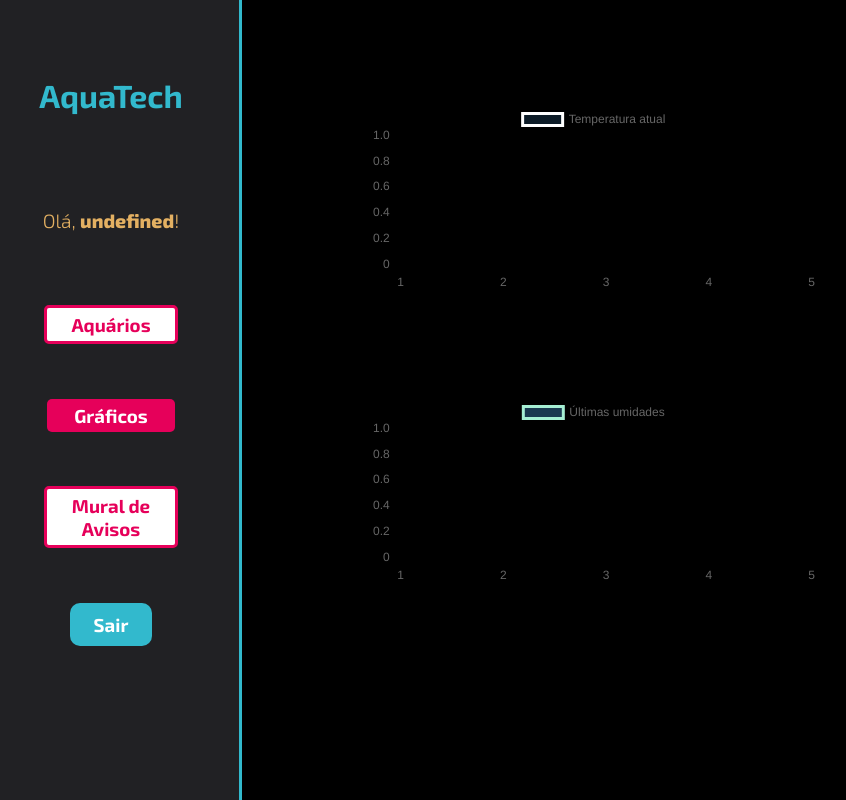
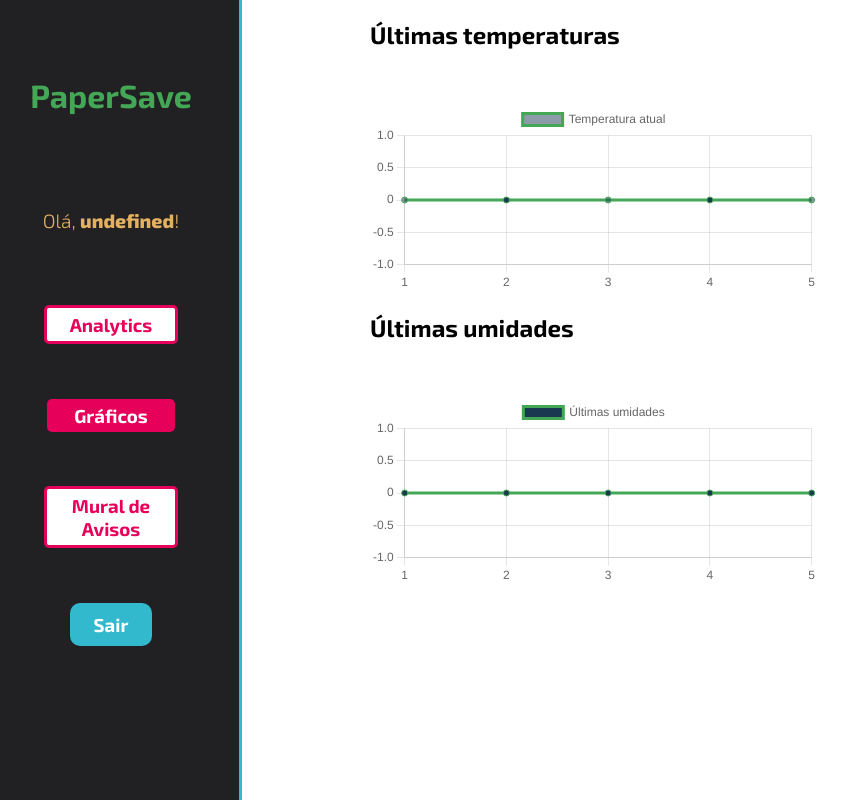
Before and after one commit to IgorMoura1/PaperSave, a website: page site/public/dashboard/dashboard.html in a window 1280 px wide. Shown: the whole page, without its empty margins (17-863 px from the left). Drawn offline with nearby package versions, Linux system fonts and the light colour scheme; no server answers.

Commit message:
estilizando dash

```diff
--- a/site/public/css/dashboards.css
+++ b/site/public/css/dashboards.css
@@ -118,7 +118,7 @@ body {
   width: 80%;
   position: relative;
   top: 0;
-  background-color: #161618;
+  background-color: #ffffff;
   height: 100vh;
   overflow: auto;
 }
--- a/site/public/css/style.css
+++ b/site/public/css/style.css
@@ -200,7 +200,7 @@ button {
 
 input {
   margin-bottom: 10px;
-  border: 2px solid #32b9cd;
+  border: 2px solid #43a756;
   padding: 10px;
   text-align: center;
   border-radius: 10px;
@@ -214,7 +214,7 @@ input {
   font-size: 18px;
   padding: 10px 15px;
   color: white;
-  background-color: #e6005a;
+  background-color: #43a756;
   width: 120px;
   align-self: center;
   margin-top: 5px;
@@ -236,6 +236,7 @@ input {
 .janela {
   display: flex;
   width: 100vw;
+  background-color: #fff;
 }
 
 .header-left a {
@@ -269,7 +270,7 @@ input {
 }
 
 .header-left h1 {
-  color: #32b9cd;
+  color: #43a756;
 }
 
 .hello {
--- a/site/public/dashboard/dashboard.html
+++ b/site/public/dashboard/dashboard.html
@@ -27,11 +27,11 @@
 
 <!-- <body onload=" atualizarFeed()"> -->
 
-<body>
+<body onload="gerarGraficos()">
 
     <div class="janela">
         <div class="header-left">
-            <h1>AquaTech</h1>
+            <h1>PaperSave</h1>
 
             <div class="hello">
                 <h3>Olá, <span id="b_usuario">usuário</span>!</h3>
@@ -39,7 +39,7 @@
 
             <div class="btn-nav-white">
                 <a href="./cards.html">
-                    <h3>Aquários</h3>
+                    <h3>Analytics</h3>
                 </a>
             </div>
 
@@ -86,8 +86,8 @@
     b_usuario.innerHTML = sessionStorage.NOME_USUARIO;
 
     var id = sessionStorage.ID_USUARIO;
-    var listaTemperatura = []
-    var listaUmidade = []
+    var listaTemperatura = [0,0,0,0,0]
+    var listaUmidade = [0,0,0,0,0]
 
 setInterval(gerarGraficos,3000);
 // setTimeout(gerarGraficos, 3000)
@@ -129,7 +129,7 @@ var verifica = false
             label: 'Últimas umidades',
             data: listaUmidade,
             backgroundColor: '#1a3950',
-            borderColor: '#a5efd3',
+            borderColor: '#43a756',
 
         }]
     };
@@ -171,7 +171,7 @@ var verifica = false
                 'rgb(26, 57, 80, 0.5)',
                 'rgb(26, 57, 80)'
             ],
-            borderColor: '#fff',
+            borderColor: '#43a756',
 
         }]
     };
```
Also changed, not shown: site/public/dashboard/cards.html (+2 -2 lines).
